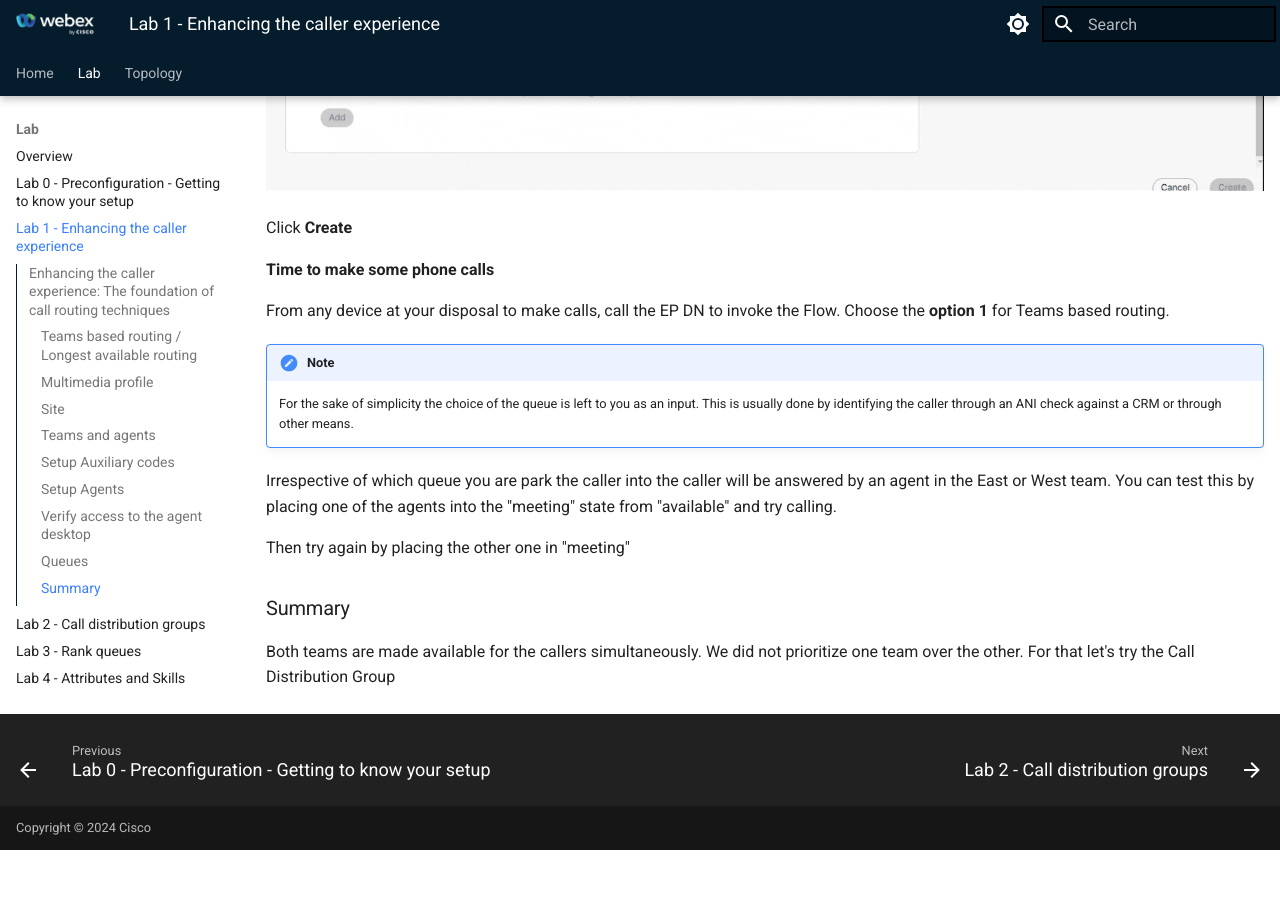
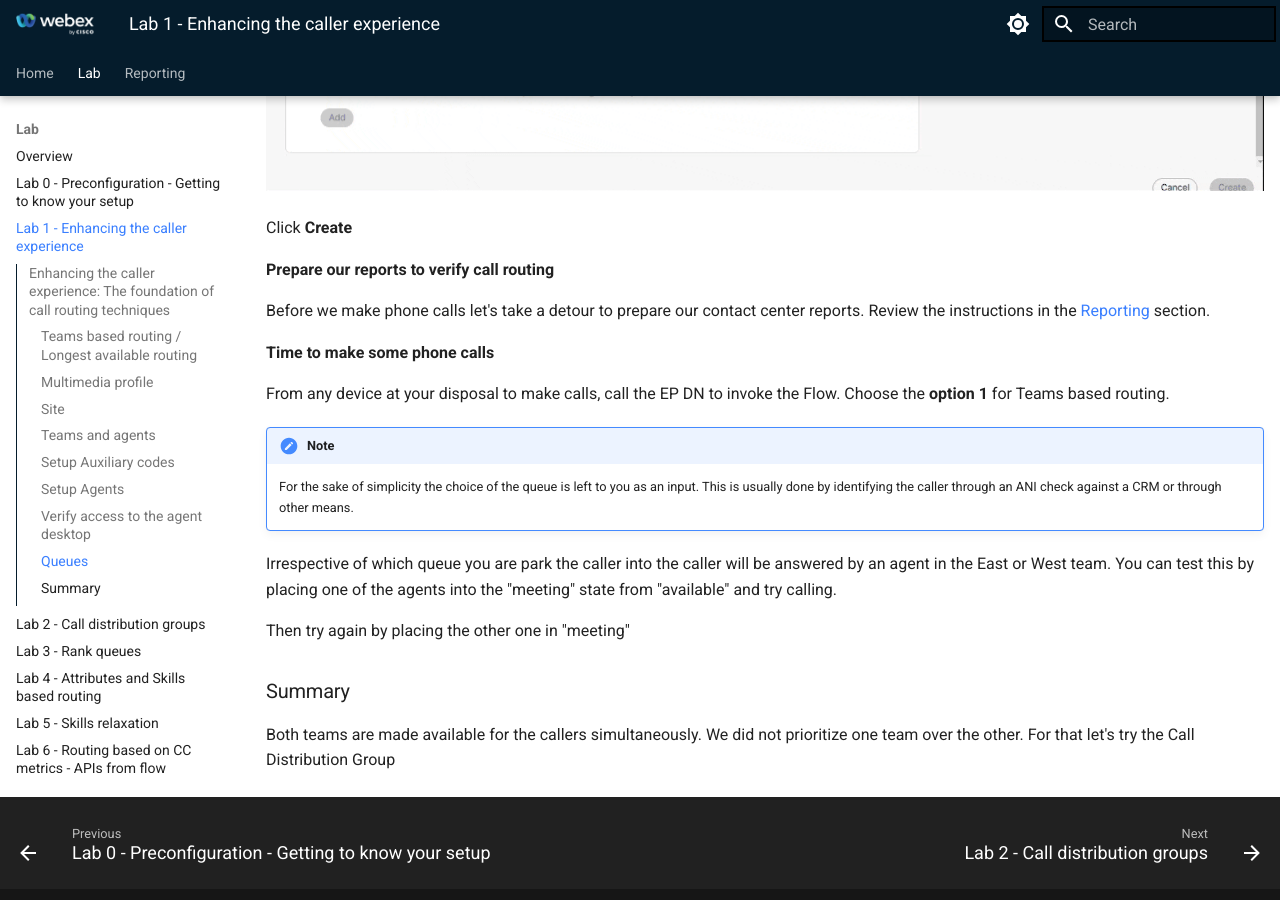
Before and after one commit to WebexCC-SA/LAB-2351, an MkDocs documentation site: the page built from docs/teams.md, in a window 1280 px wide and 900 px high, scrolled down 17514 px. Built offline with MkDocs 1.6.1 and Material for MkDocs 9.7.7, drawn with Linux system fonts in a browser that asks for light colours; before the commit the page ends 18364 px from its top, so only the background shows below that.

Commit message:
added reporting

```diff
--- a/docs/teams.md
+++ b/docs/teams.md
@@ -318,6 +318,10 @@
 
 Click **Create**
 
+**Prepare our reports to verify call routing**
+
+Before we make phone calls let's take a detour to prepare our contact center reports. Review the instructions in the [Reporting](../assets/reporting.md) section.
+
 **Time to make some phone calls**
 
 From any device at your disposal to make calls, call the EP DN to invoke the Flow. Choose the **option 1** for Teams based routing.
--- a/docs/topologies.md
+++ /dev/null
@@ -1,5 +0,0 @@
-# Lab topologies
-
-#### Teams Based Routing
-
-![topology](../assets/topologies/1.png)
--- a/mkdocs.yml
+++ b/mkdocs.yml
@@ -88,4 +88,4 @@
       - Lab 5 - Skills relaxation: relax.md
       - Lab 6 - Routing based on CC metrics - APIs from flow: api.md
       - Conclusion: conclusion.md
-  - Topology: topologies.md
+  - Reporting: reporting.md
```
Also changed, not shown: docs/assets/reporting/Call_Details_Report.json (added, +1 -0 lines), docs/reporting.md (added, +47 -0 lines), docs/sbr.md (+3 -0 lines), docs/assets/reporting/1.png (added), docs/assets/reporting/2.png (added), docs/assets/reporting/3.png (added), docs/assets/reporting/4.png (added), docs/assets/reporting/5.png (added), docs/assets/reporting/6.png (added), docs/assets/reporting/7.png (added), docs/assets/reporting/8.png (added), docs/assets/reporting/9.png (added), docs/assets/topologies/1.png (deleted).
